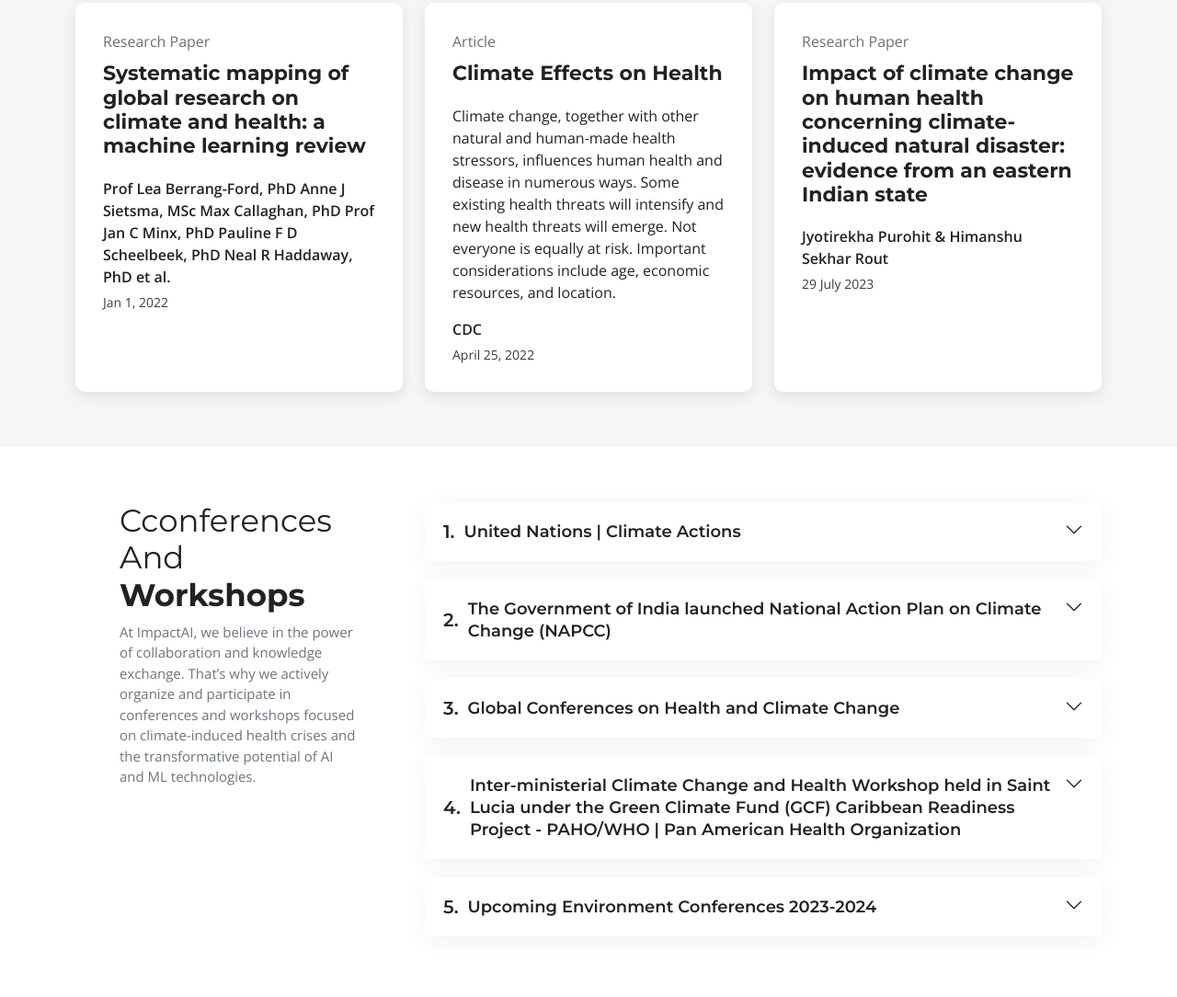
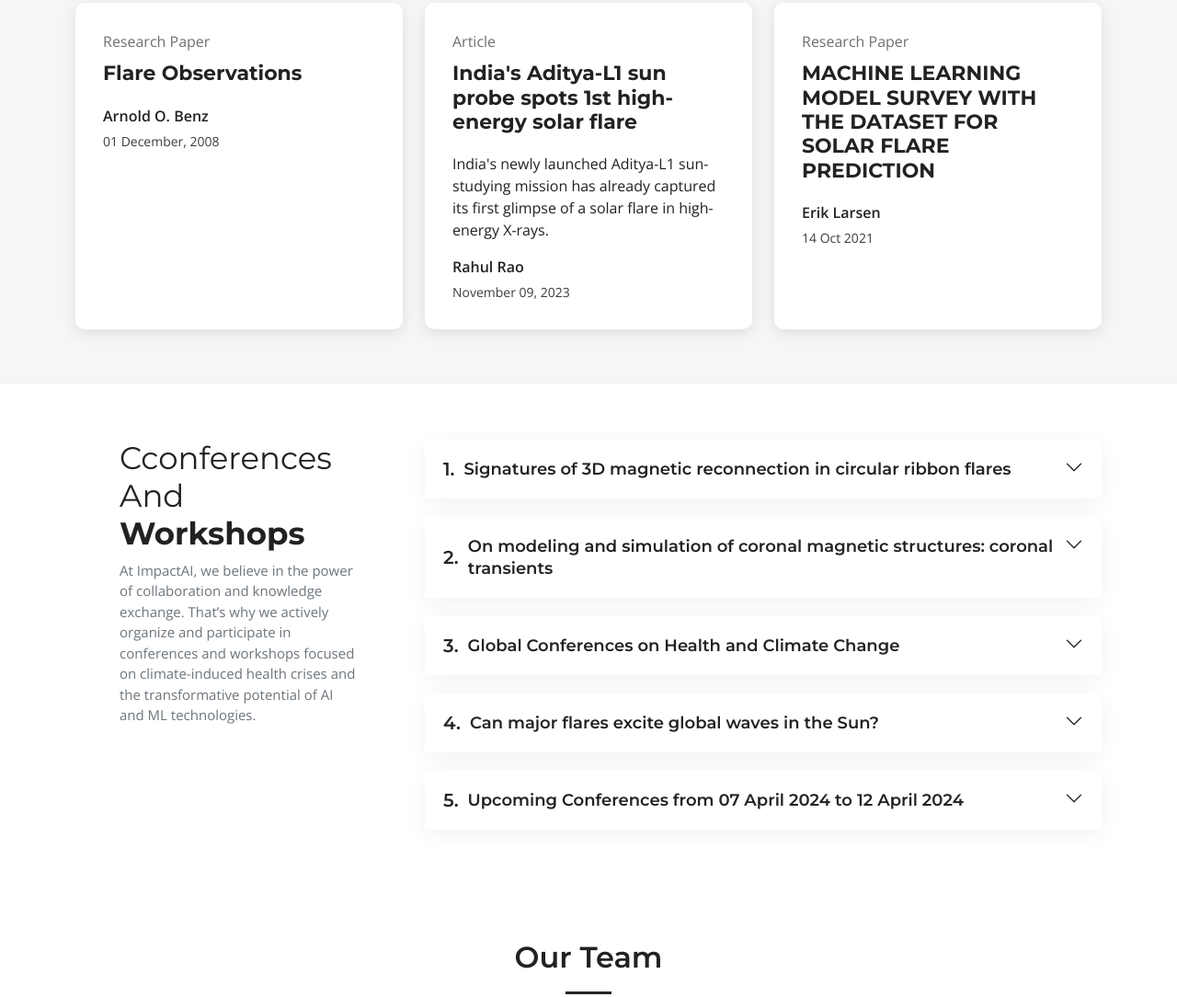
Before and after one commit to VedanshMaheshwari/solar-AI, a plain HTML site: page index.html in a window 1280 px wide. Shown: the part 6359-7443 px from the top of the page at 92% size. Drawn offline with nearby package versions, Linux system fonts and the light colour scheme.

Commit message:
Update the research papers

```diff
--- a/index.html
+++ b/index.html
@@ -101,7 +101,7 @@
           <p>At SolarAI, we are committed to revolutionizing the detection and understanding of solar storms and solar flares using cutting-edge deep learning and computer vision technologies. Our dedicated team of experts harnesses the power of artificial intelligence to analyze vast datasets of solar images, enabling us to predict and detect solar phenomena accurately and efficiently.</p>
           <div class="d-flex justify-content-center justify-content-lg-start">
             <a href="#about" class="btn-get-started">Get Started</a>
-            <a href="https://www.youtube.com/watch?v=eZiiIPEqSiM" class="glightbox btn-watch-video d-flex align-items-center"><i class="bi bi-play-circle"></i><span>Watch Video</span></a>
+            <a href="https://www.youtube.com/watch?v=q2kDvrs2VEs" class="glightbox btn-watch-video d-flex align-items-center"><i class="bi bi-play-circle"></i><span>Watch Video</span></a>
           </div>
         </div>
         <div class="col-lg-6 order-1 order-lg-2">
@@ -252,7 +252,7 @@ Outputs include three annual products: change, land cover, and land use. Change
     <!-- ======= Call To Action Section ======= -->
     <section id="call-to-action" class="call-to-action">
       <div class="container text-center" data-aos="zoom-out">
-        <a href="https://www.youtube.com/watch?v=mvUPj2WbuKc" class="glightbox play-btn"></a>
+        <a href="https://www.youtube.com/watch?v=3VvmseOUfpQ" class="glightbox play-btn"></a>
         <h3>Call To Action</h3>
         <p> The time to act is now. Climate change-induced health crises are not distant threats – they are urgent challenges affecting communities worldwide. At ImpactAI, we believe in the power of collective action, where every individual, organization, and community plays a vital role in creating a sustainable future.</p>
         <a class="cta-btn" href="#">Call To Action</a>
@@ -469,21 +469,15 @@ Outputs include three annual products: change, land cover, and land use. Change
             <p class="post-category">Research Paper</p>
 
             <h2 class="title">
-                <a href="https://www.thelancet.com/journals/lanplh/article/PIIS2542-5196(21)00179-0/fulltext">Systematic mapping of global research on climate and health: a machine learning review</a>
+              <a href="https://link.springer.com/article/10.12942/lrsp-2008-1">Flare Observations</a>
             </h2>
 
             <div class="d-flex align-items-center">
               <!-- <img src="assets/img/blog/blog-author.jpg" alt="" class="img-fluid post-author-img flex-shrink-0"> -->
               <div class="post-meta">
-                  <p class="post-author">Prof Lea Berrang-Ford, PhD
-                    Anne J Sietsma, MSc
-                    Max Callaghan, PhD
-                    Prof Jan C Minx, PhD
-                    Pauline F D Scheelbeek, PhD
-                    Neal R Haddaway, PhD
-                    et al.</p>
+                <p class="post-author">Arnold O. Benz</p>
                 <p class="post-date">
-                    <time datetime="2022-01-01">Jan 1, 2022</time>
+                  <time datetime="2022-01-01">01 December, 2008</time>
                 </p>
               </div>
             </div>
@@ -501,16 +495,17 @@ Outputs include three annual products: change, land cover, and land use. Change
             <p class="post-category">Article</p>
 
             <h2 class="title">
-                <a href="https://www.cdc.gov/climateandhealth/effects/default.htm">Climate Effects on Health</a>
+              <a href="https://www.space.com/india-aditya-l1-sun-probe-first-solar-flare">India's Aditya-L1 sun probe spots 1st high-energy solar flare</a>
             </h2>
 
             <div class="d-flex align-items-center">
               <!-- <img src="assets/img/blog/blog-author-2.jpg" alt="" class="img-fluid post-author-img flex-shrink-0"> -->
               <div class="post-meta">
-                  <p>Climate change, together with other natural and human-made health stressors, influences human health and disease in numerous ways. Some existing health threats will intensify and new health threats will emerge. Not everyone is equally at risk. Important considerations include age, economic resources, and location.</p>
-                  <p class="post-author">CDC</p>
+                <p>India's newly launched Aditya-L1 sun-studying mission has already captured its first glimpse of a solar flare in high-energy X-rays.</p>
+                <p class="post-author">Rahul Rao</p>
                 <p class="post-date">
-                    <time datetime="2022-01-01">April 25, 2022</time>
+                  <time datetime="2022-01-01">November 09, 2023
+                  </time>
                 </p>
               </div>
             </div>
@@ -528,15 +523,15 @@ Outputs include three annual products: change, land cover, and land use. Change
             <p class="post-category">Research Paper</p>
 
             <h2 class="title">
-                <a href="https://www.frontiersin.org/articles/10.3389/fpsyt.2020.00074/full">Impact of climate change on human health concerning climate-induced natural disaster: evidence from an eastern Indian state</a>
+              <a href="https://arxiv.org/ftp/arxiv/papers/2110/2110.07658.pdf">MACHINE LEARNING MODEL SURVEY WITH THE DATASET FOR SOLAR FLARE PREDICTION</a>
             </h2>
 
             <div class="d-flex align-items-center">
               <!-- <img src="assets/img/blog/blog-author-3.jpg" alt="" class="img-fluid post-author-img flex-shrink-0"> -->
               <div class="post-meta">
-                  <p class="post-author">Jyotirekha Purohit & Himanshu Sekhar Rout</p>
+                <p class="post-author">Erik Larsen</p>
                 <p class="post-date">
-                    <time datetime="2022-01-01">29 July 2023</time>
+                  <time datetime="2022-01-01">14 Oct 2021</time>
                 </p>
               </div>
             </div>
@@ -572,11 +567,11 @@ Outputs include three annual products: change, land cover, and land use. Change
               <h3 class="accordion-header">
                 <button class="accordion-button collapsed" type="button" data-bs-toggle="collapse" data-bs-target="#faq-content-1">
                   <span class="num">1.</span>
-                    United Nations | Climate Actions
+                  Signatures of 3D magnetic reconnection in circular ribbon flares
                 </button>
               </h3>
               <div id="faq-content-1" class="accordion-collapse collapse" data-bs-parent="#faqlist">
-                  <div class="accordion-body"><a href="https://www.un.org/en/climatechange/events">https://www.un.org/en/climatechange/events</a>
+                <div class="accordion-body"><a href="click here to open link">https://www.iiap.res.in/solar_2021/Bhuwan_Joshi</a>
                 </div>
               </div>
             </div><!-- # Faq item-->
@@ -585,12 +580,12 @@ Outputs include three annual products: change, land cover, and land use. Change
               <h3 class="accordion-header">
                 <button class="accordion-button collapsed" type="button" data-bs-toggle="collapse" data-bs-target="#faq-content-2">
                   <span class="num">2.</span>
-                    The Government of India launched National Action Plan on Climate Change (NAPCC)
+                  On modeling and simulation of coronal magnetic structures: coronal transients
                 </button>
               </h3>
               <div id="faq-content-2" class="accordion-collapse collapse" data-bs-parent="#faqlist">
                 <div class="accordion-body">
-                    <a href="https://dst.gov.in/climate-change-programme">https://dst.gov.in/climate-change-programme</a>
+                  <a href="click here to open link">https://www.iiap.res.in/solar_2021/Ramita_Bhattacharyya</a>
                 </div>
               </div>
             </div><!-- # Faq item-->
@@ -613,12 +608,12 @@ Outputs include three annual products: change, land cover, and land use. Change
               <h3 class="accordion-header">
                 <button class="accordion-button collapsed" type="button" data-bs-toggle="collapse" data-bs-target="#faq-content-4">
                   <span class="num">4.</span>
-                    Inter-ministerial Climate Change and Health Workshop held in Saint Lucia under the Green Climate Fund (GCF) Caribbean Readiness Project - PAHO/WHO | Pan American Health Organization
+                  Can major flares excite global waves in the Sun?
                 </button>
               </h3>
               <div id="faq-content-4" class="accordion-collapse collapse" data-bs-parent="#faqlist">
                 <div class="accordion-body">
-                    <a href="https://www.paho.org/en/news/24-10-2023-inter-ministerial-climate-change-and-health-workshop-held-saint-lucia-under-green">https://www.paho.org/en/news/24-10-2023-inter-ministerial-climate-change-and-health-workshop-held-saint-lucia-under-green</a>
+                  <a href="click here to open link">https://arxiv.org/abs/1003.2263</a>
                 </div>
               </div>
             </div><!-- # Faq item-->
@@ -627,12 +622,12 @@ Outputs include three annual products: change, land cover, and land use. Change
               <h3 class="accordion-header">
                 <button class="accordion-button collapsed" type="button" data-bs-toggle="collapse" data-bs-target="#faq-content-5">
                   <span class="num">5.</span>
-                    Upcoming Environment Conferences 2023-2024
+                  Upcoming Conferences from 07 April 2024 to 12 April 2024
                 </button>
               </h3>
               <div id="faq-content-5" class="accordion-collapse collapse" data-bs-parent="#faqlist">
                 <div class="accordion-body">
-                    <a href="https://allconferencealert.net/topics/environment.php?gclid=Cj0KCQjwhfipBhCqARIsAH9msbnjYCAeMTbQAnXaIz_22HGGFW0mRdYOIe6ZOi7K5yK6N7QnIG-NqLIaAiqCEALw_wcB">https://allconferencealert.net/topics/environment.php?gclid=Cj0KCQjwhfipBhCqARIsAH9msbnjYCAeMTbQAnXaIz_22HGGFW0mRdYOIe6ZOi7K5yK6N7QnIG-NqLIaAiqCEALw_wcB</a>
+                  <a href="click here to open link">https://www.agu.org/events/meetings/triennial-earth-sun-summit-2024</a>
                 </div>
               </div>
             </div><!-- # Faq item-->
@@ -644,7 +639,6 @@ Outputs include three annual products: change, land cover, and land use. Change
 
     </div>
   </section><!-- End Frequently Asked Questions Section -->
-
     <!-- ======= Our Team Section ======= -->
     <section id="team" class="team">
       <div class="container" data-aos="fade-up">
```
Lines whose indentation alone changed are shown as unchanged.
